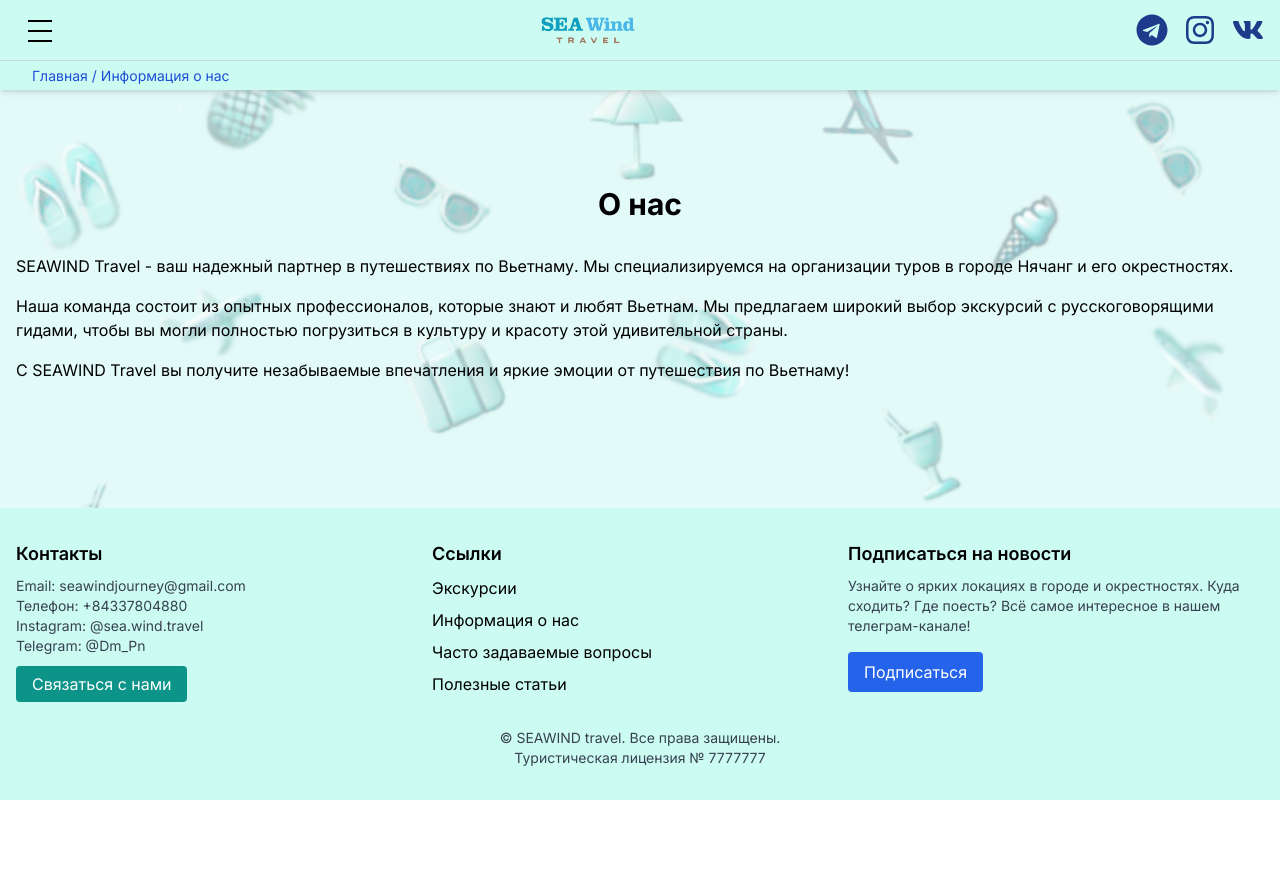
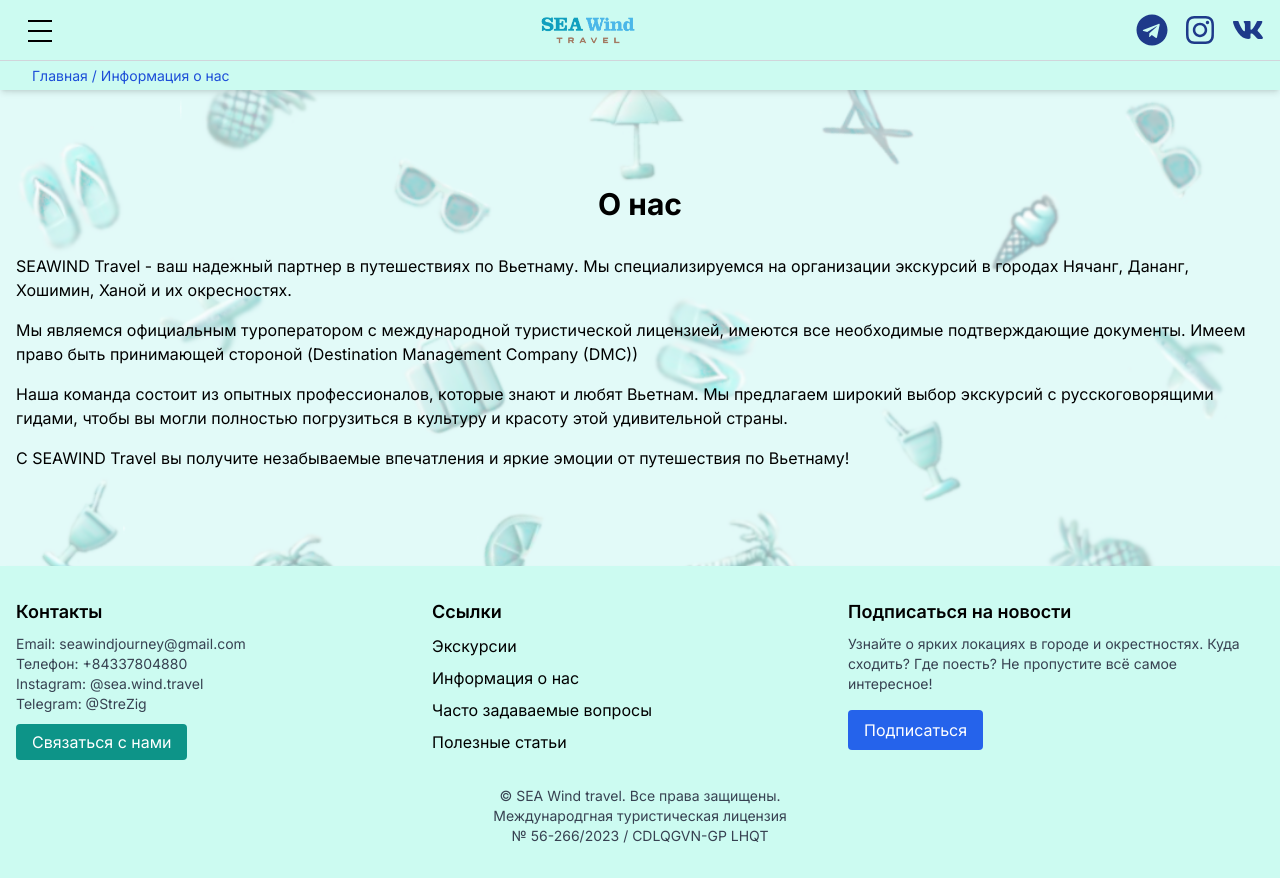
Before and after one commit to PanteleevDmitriy/deploy_testing, a Next.js app in the folder frontend/: page /about in a window 1280 px wide. Before the commit the page ends 800 px from the top, so only its background shows below. Built offline with nearby package versions, Linux system fonts and the light colour scheme.

Commit message:
mass fix 30/05

```diff
--- a/frontend/app/about/page.tsx
+++ b/frontend/app/about/page.tsx
@@ -3,8 +3,12 @@ export default function About() {
     <div className="container mx-auto px-4 py-16 pt-24">
       <h1 className="text-3xl font-bold text-center mb-8">О нас</h1>
       <p className="mb-4">
-        SEAWIND Travel - ваш надежный партнер в путешествиях по Вьетнаму. Мы специализируемся на организации туров в
-        городе Нячанг и его окрестностях.
+        SEAWIND Travel - ваш надежный партнер в путешествиях по Вьетнаму. Мы специализируемся на организации экскурсий в
+        городах Нячанг, Дананг, Хошимин, Ханой и их окресностях.
+      </p>
+      <p className="mb-4">
+        Мы являемся официальным туроператором с международной туристической лицензией, имеются все необходимые подтверждающие документы.
+        Имеем право быть принимающей стороной (Destination Management Company (DMC))
       </p>
       <p className="mb-4">
         Наша команда состоит из опытных профессионалов, которые знают и любят Вьетнам. Мы предлагаем широкий выбор
--- a/frontend/app/articles/page.tsx
+++ b/frontend/app/articles/page.tsx
@@ -5,8 +5,6 @@ export default function Articles() {
     { id: 1, title: "Экзотические фрукты", link: "/articles/exotic_fruits" },
     { id: 2, title: "Морепродукты", link: "/articles/seafood" },
     { id: 3, title: "Вьетнамская кухня", link: "/articles/food" },
-    { id: 4, title: "Статья 4", link: "/articles/article_4" },
-    { id: 5, title: "Статья 5", link: "/articles/article_5" },
   ]
 
   return (
--- a/frontend/app/components/Footer.tsx
+++ b/frontend/app/components/Footer.tsx
@@ -15,7 +15,7 @@ export default function Footer() {
             <p className="text-sm text-gray-700">
               Instagram: @sea.wind.travel
               <br />
-              Telegram: @Dm_Pn
+              Telegram: @StreZig
             </p>
             <div className="mt-4">
               <Link
@@ -54,11 +54,10 @@ export default function Footer() {
           <div className="w-full md:w-1/3">
             <h3 className="text-lg font-semibold mb-2">Подписаться на новости</h3>
             <p className="text-sm text-gray-700 mb-4">
-              Узнайте о ярких локациях в городе и окрестностях. Куда сходить? Где поесть? Всё самое интересное в нашем
-              телеграм-канале!
+              Узнайте о ярких локациях в городе и окрестностях. Куда сходить? Где поесть? Не пропустите всё самое интересное!
             </p>
             <a
-              href="https://t.me/Dm_Pn"
+              href="https://www.instagram.com/sea.wind.travel/"
               target="_blank"
               rel="noopener noreferrer"
               className="bg-blue-600 text-white px-4 py-2 rounded hover:bg-blue-700 inline-block"
@@ -68,8 +67,10 @@ export default function Footer() {
           </div>
         </div>
         <div className="mt-8 text-center text-sm text-gray-700">
-          <p>© SEAWIND travel. Все права защищены.</p>
-          <p>Туристическая лицензия № 7777777</p>
+          <p>© SEA Wind travel. Все права защищены.</p>
+          <p>Международгная туристическая лицензия</p>
+          <p>№ 56-266/2023 / CDLQGVN-GP LHQT</p>
+
         </div>
       </div>
     </footer>
--- a/frontend/app/components/Header.tsx
+++ b/frontend/app/components/Header.tsx
@@ -64,7 +64,7 @@ export default function Header() {
 
           {/* Соцсети */}
           <div className="flex items-center space-x-2 sm:space-x-4">
-            <a href="https://t.me/Dm_Pn" target="_blank" rel="noopener noreferrer">
+            <a href="https://t.me/StreZig" target="_blank" rel="noopener noreferrer">
               <FaTelegram className="text-blue-900 hover:text-blue-700 transition duration-300 w-[15px] h-[15px] sm:w-[32px] sm:h-[32px]" />
             </a>
             <a href="https://www.instagram.com/sea.wind.travel/" target="_blank" rel="noopener noreferrer">
--- a/frontend/app/page.tsx
+++ b/frontend/app/page.tsx
@@ -26,7 +26,14 @@ export default function Home() {
 
   return (
     <div className="pt-28">
-      <section className="bg-teal-50/50 py-2 sm:py-4 rounded-xl mx-2">
+      <section
+        className="bg-teal-50/50 py-2 sm:py-4 rounded-xl mx-2"
+        style={{
+          backgroundImage: 'url("/logo_fon.PNG")',
+          backgroundSize: "cover",
+          backgroundPosition: "center",
+        }}
+      >
         <div className="container mx-auto px-4">
           <h1 className="text-3xl sm:text-4xl font-bold mb-2 text-center">
             Вас приветствует компания SEA Wind travel
@@ -34,7 +41,7 @@ export default function Home() {
           <p className="text-lg sm:text-xl mb-2 text-center">
             С нами ваш отдых будет незабываемым!
           </p>
-          <p className="mb-2 text-center">
+          <p className="mb-2 text-center pb-2 sm:pb-4">
             Мы предлагаем экскурсии по всем направлениям.
             Мы гарантируем комфорт и качество.
             У нас компетентные русские гиды
```
Also changed, not shown: frontend/public/logo_fon.PNG (added).
